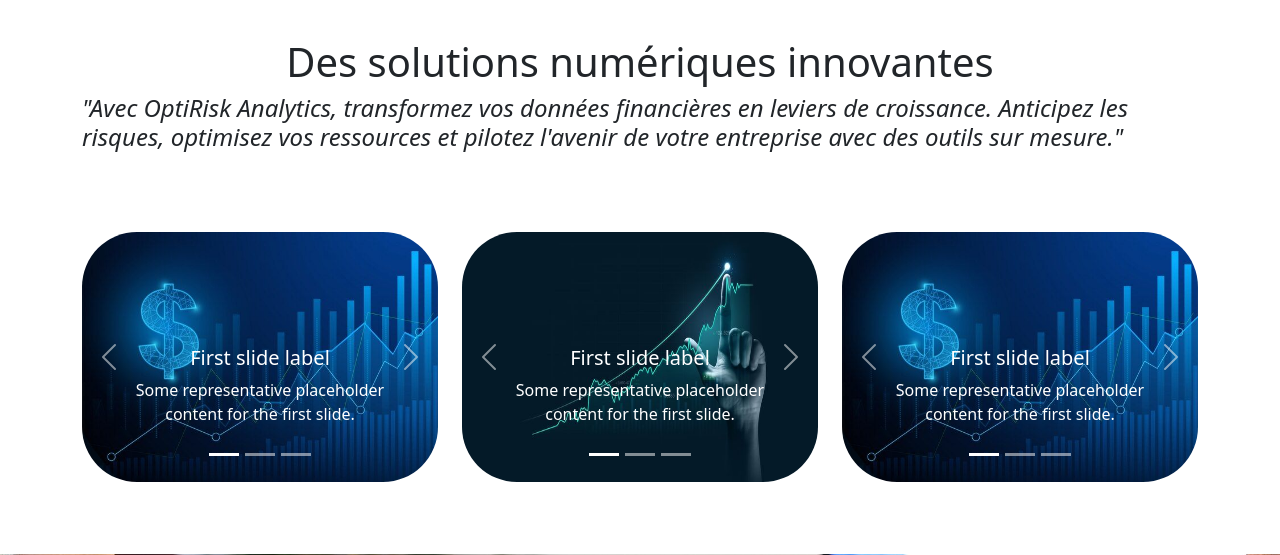
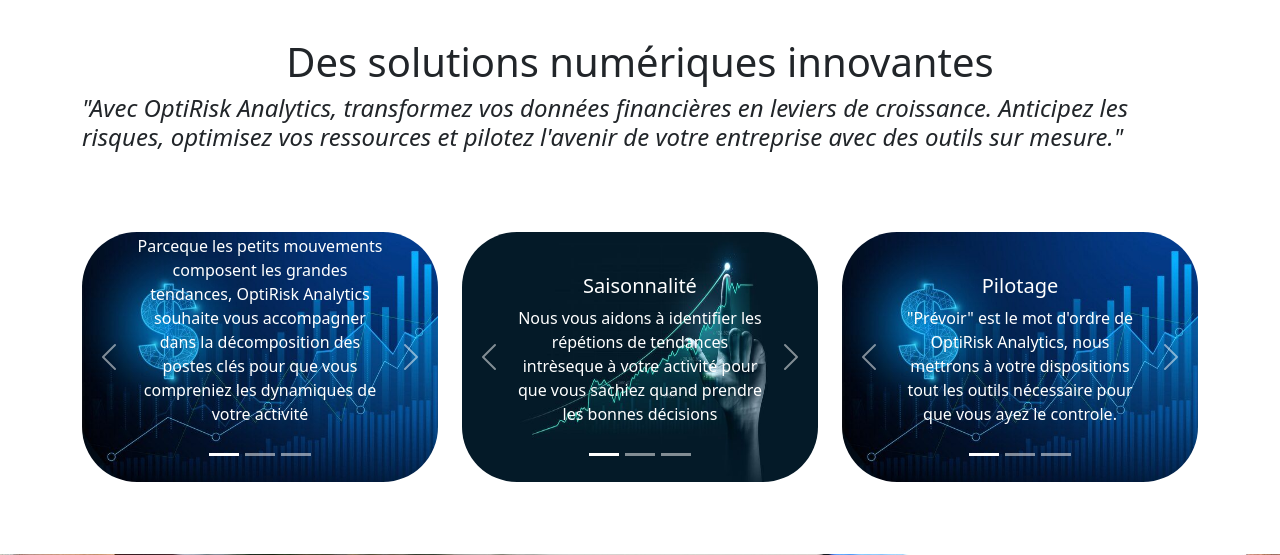
Before and after one commit to dorian68/OptiRisk_Analytics, a Django app: page / in a window 1280 px wide. Shown: the part 764-1319 px from the top of the page. Run offline with Django 3.2, Linux system fonts and the light colour scheme; some libraries are stand-ins or nearby versions.

Commit message:
20122°24v1

```diff
--- a/website/templates/home2.html
+++ b/website/templates/home2.html
@@ -105,21 +105,21 @@
                 <div class="carousel-item active">
                     <img src="../static/home_page5.jpg" class="d-block w-100" style=" border-radius: 55px 55px 55px 55px; width: 250px;height: 250px;">
                     <div class="carousel-caption d-none d-md-block">
-                    <h5>First slide label</h5>
-                    <p>Some representative placeholder content for the first slide.</p>
+                    <h5>Granularité</h5>
+                    <p>Parceque les petits mouvements composent les grandes tendances, OptiRisk Analytics souhaite vous accompagner dans la décomposition des postes clés pour que vous compreniez les dynamiques de votre activité</p>
                     </div>
                 </div>
                 <div class="carousel-item">
                     <img src="../static/home_page4.jpg" class="d-block w-100" style=" border-radius: 55px 55px 55px 55px; width: 250px;height: 250px;">
                     <div class="carousel-caption d-none d-md-block">
-                    <h5>Second slide label</h5>
+                    <h5>Saisonnalité</h5>
                     <p>Some representative placeholder content for the second slide.</p>
                     </div>
                 </div>
                 <div class="carousel-item">
                     <img src="../static/home_page3.jpg" class="d-block w-100" style=" border-radius: 55px 55px 55px 55px; width: 250px;height: 250px;">
                     <div class="carousel-caption d-none d-md-block">
-                    <h5>Third slide label</h5>
+                    <h5>Pilotage</h5>
                     <p>Some representative placeholder content for the third slide.</p>
                     </div>
                 </div>
@@ -145,21 +145,21 @@
                 <div class="carousel-item active">
                     <img src="../static/home_page2.jpg" class="d-block w-100" style=" border-radius: 55px 55px 55px 55px; width: 250px;height: 250px;">
                     <div class="carousel-caption d-none d-md-block">
-                    <h5>First slide label</h5>
-                    <p>Some representative placeholder content for the first slide.</p>
+                    <h5>Saisonnalité</h5>
+                    <p>Nous vous aidons à identifier les répétions de tendances intrèseque à votre activité pour que vous sachiez quand prendre les bonnes décisions </p>
                     </div>
                 </div>
                 <div class="carousel-item">
                     <img src="../static/home_page1.jpg" class="d-block w-100" style=" border-radius: 55px 55px 55px 55px; width: 250px;height: 250px;">
                     <div class="carousel-caption d-none d-md-block">
-                    <h5>Second slide label</h5>
+                    <h5>Granularité</h5>
                     <p>Some representative placeholder content for the second slide.</p>
                     </div>
                 </div>
                 <div class="carousel-item">
                     <img src="../static/modern_tool.jpg" class="d-block w-100" style=" border-radius: 55px 55px 55px 55px; width: 250px;height: 250px;">
                     <div class="carousel-caption d-none d-md-block">
-                    <h5>Third slide label</h5>
+                    <h5>Pilotage</h5>
                     <p>Some representative placeholder content for the third slide.</p>
                     </div>
                 </div>
@@ -185,22 +185,22 @@
                 <div class="carousel-item active">
                     <img src="../static/home_page5.jpg" class="d-block w-100" style=" border-radius: 55px 55px 55px 55px; width: 250px;height: 250px;">
                     <div class="carousel-caption d-none d-md-block">
-                    <h5>First slide label</h5>
-                    <p>Some representative placeholder content for the first slide.</p>
+                    <h5>Pilotage</h5>
+                    <p>"Prévoir" est le mot d'ordre de OptiRisk Analytics, nous mettrons à votre dispositions tout les outils nécessaire pour que vous ayez le controle. </p>
                     </div>
                 </div>
                 <div class="carousel-item">
                     <img src="../static/home_pic.jpg" class="d-block w-100" style=" border-radius: 55px 55px 55px 55px; width: 250px;height: 250px;">
                     <div class="carousel-caption d-none d-md-block">
-                    <h5>Second slide label</h5>
-                    <p>Some representative placeholder content for the second slide.</p>
+                    <h5>Saisonnalité</h5>
+                    <p>Nous vous aidons à identifier les répétions de tendances intrèseque à votre activité pour que vous sachiez quand prendre les bonnes décisions </p>
                     </div>
                 </div>
                 <div class="carousel-item">
                     <img src="../static/../static/home_pic2.jpg" class="d-block w-100" style=" border-radius: 55px 55px 55px 55px; width: 250px;height: 250px;">
                     <div class="carousel-caption d-none d-md-block">
-                    <h5>Third slide label</h5>
-                    <p>Some representative placeholder content for the third slide.</p>
+                    <h5>Granularité</h5>
+                    <p>Parceque les petits mouvements composent les grandes tendances, OptiRisk Analytics souhaite vous accompagner dans la décomposition des postes clés pour que vous compreniez les dynamiques de votre activité</p>
                     </div>
                 </div>
                 </div>
```
